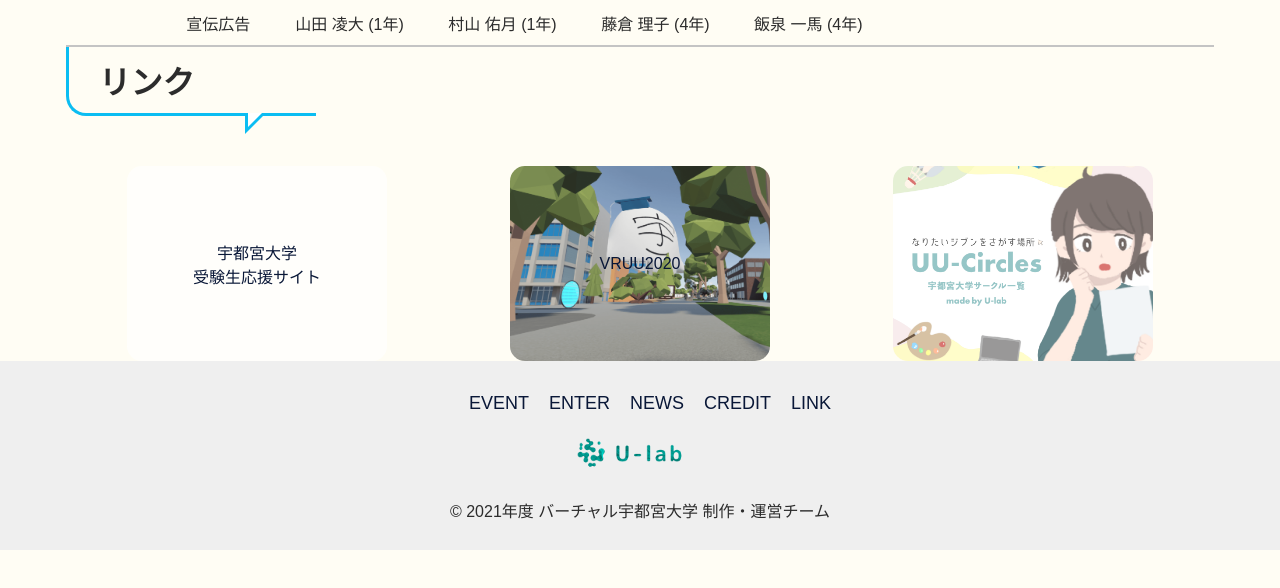
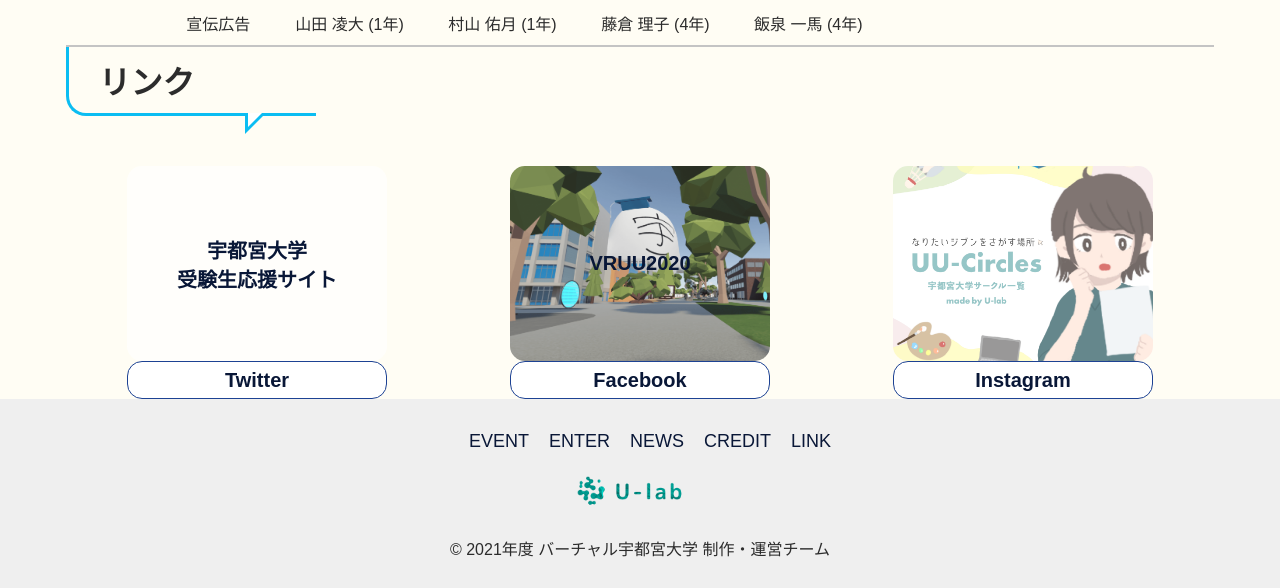
Before and after one commit to u-lab/vruu-2021, a PHP site: page / in a window 1280 px wide. Shown: the part 1675-2263 px from the top of the page. Before the commit the page ends 2225 px from the top, so only its background shows below. Run offline with PHP 8.4, Linux system fonts and the light colour scheme.

Commit message:
SNSを追加した

```diff
--- a/css/style.css
+++ b/css/style.css
@@ -209,9 +209,16 @@ footer nav {
     align-items: center;
 }
 
+.link-item-udai{
+    font-size: 2rem;
+    font-weight: bold;
+}
+
 .link-item-vruu2020{
     background-image: url(../img/top_picture.png);
     background-size: cover;
+    font-size: 2rem;
+    font-weight: bold;
 }
 
 .link-item img{
@@ -219,6 +226,26 @@ footer nav {
     height: 100%;
     border-radius: 15px;
     object-fit: cover;
+}
+
+.sns-list{
+    display: flex;
+    justify-content: space-around;
+}
+
+.sns-item{
+    display: flex;
+    justify-content: center;
+    width: 260px;
+    height: 38px;
+    background-color: #FFFFFF;
+    font-size: 2rem;
+    font-weight: bold;
+    border: solid;
+    border-width: 1px;
+    border-color: #1D4293;
+    border-radius: 15px;
+    align-items: center;
 }
 @media all and (min-width: 480px) {
     footer {
--- a/index.html
+++ b/index.html
@@ -113,6 +113,17 @@
                     <img src="img/uu-circles.png">
                 </a>
             </div>
+            <div class="sns-list">
+                <a class="sns-item" href="https://twitter.com/VRUU_uu">
+                    Twitter
+                </a>
+                <a class="sns-item" href="">
+                    Facebook
+                </a>
+                <a class="sns-item" href="https://www.instagram.com/vruu_2021/">
+                    Instagram
+                </a>
+            </div>
 
         </section>
 
```
